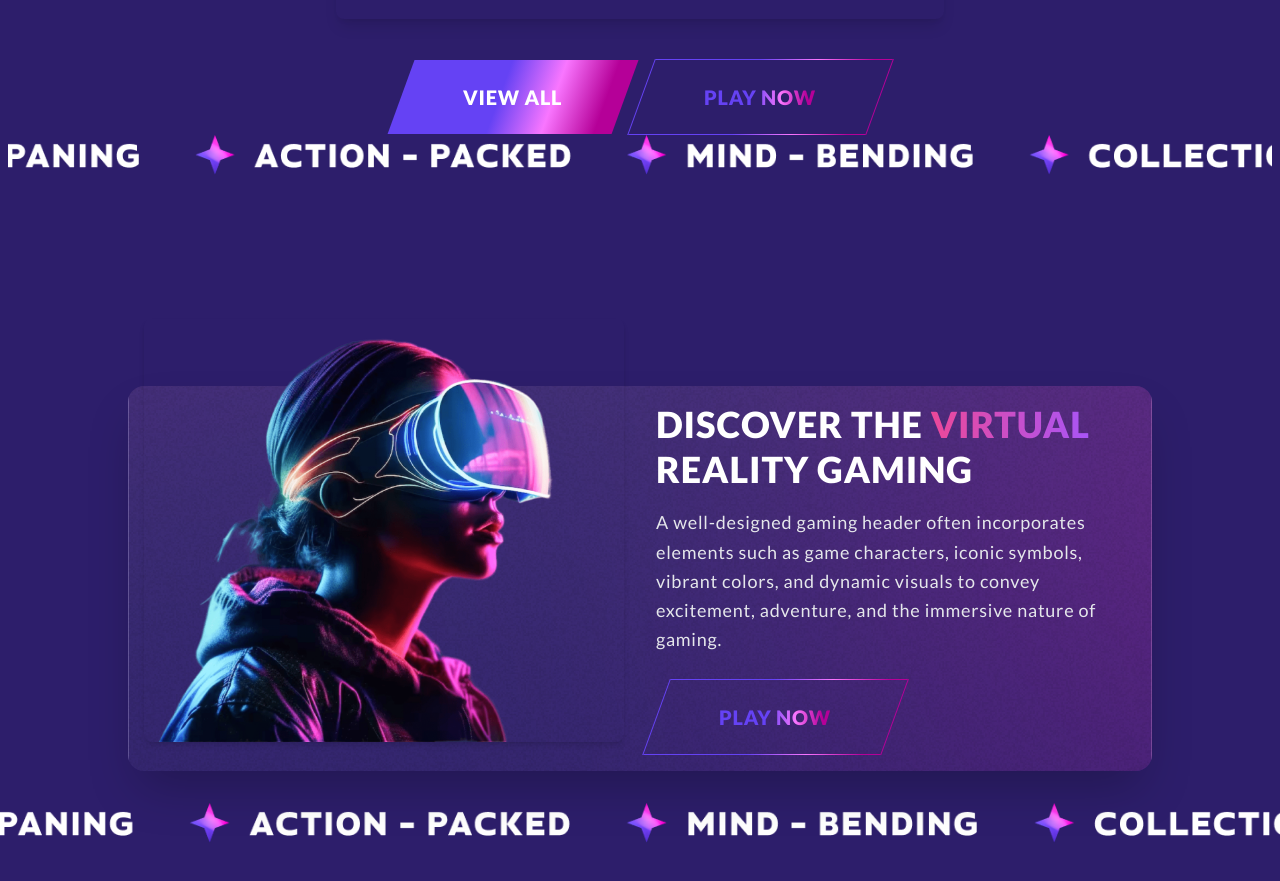
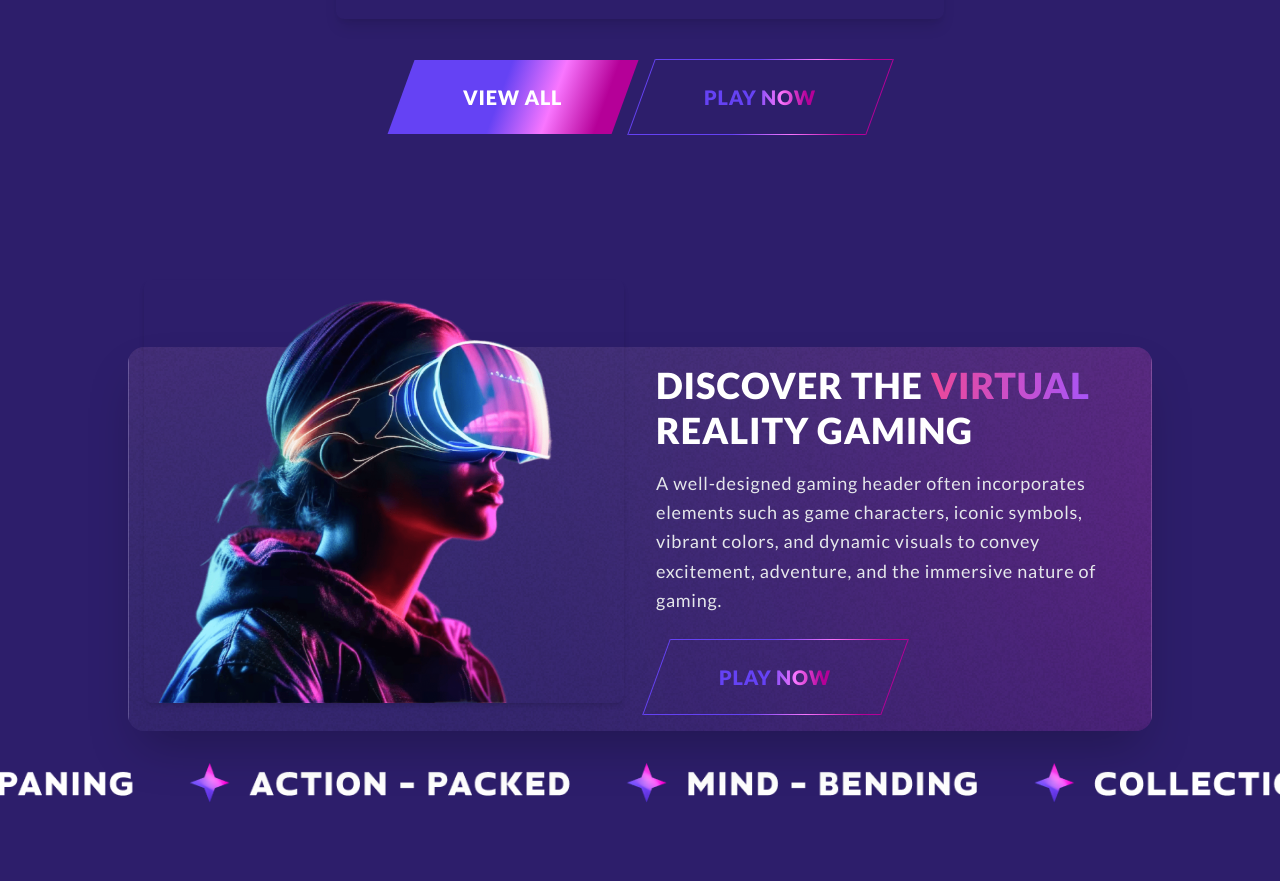
Before and after one commit to tichzvidzayi/Virtual_Games, a React (Vite) app: page / in a window 1280 px wide. Shown: the part 1640-2521 px from the top of the page. Built offline with nearby package versions, Linux system fonts and the light colour scheme; a web font is replaced by a local one.

Commit message:
adjust_styling

```diff
--- a/src/components/GamePreview.tsx
+++ b/src/components/GamePreview.tsx
@@ -63,7 +63,6 @@ const GamePreview: React.FC = () => {
         <Button btnStyle="fill" btnText="VIEW ALL" />
         <Button btnStyle="outline" btnText="PLAY NOW" />
       </div>
-      <img src="banner.png" alt="reviews" className="w-full" />
     </section>
   );
 };
```
